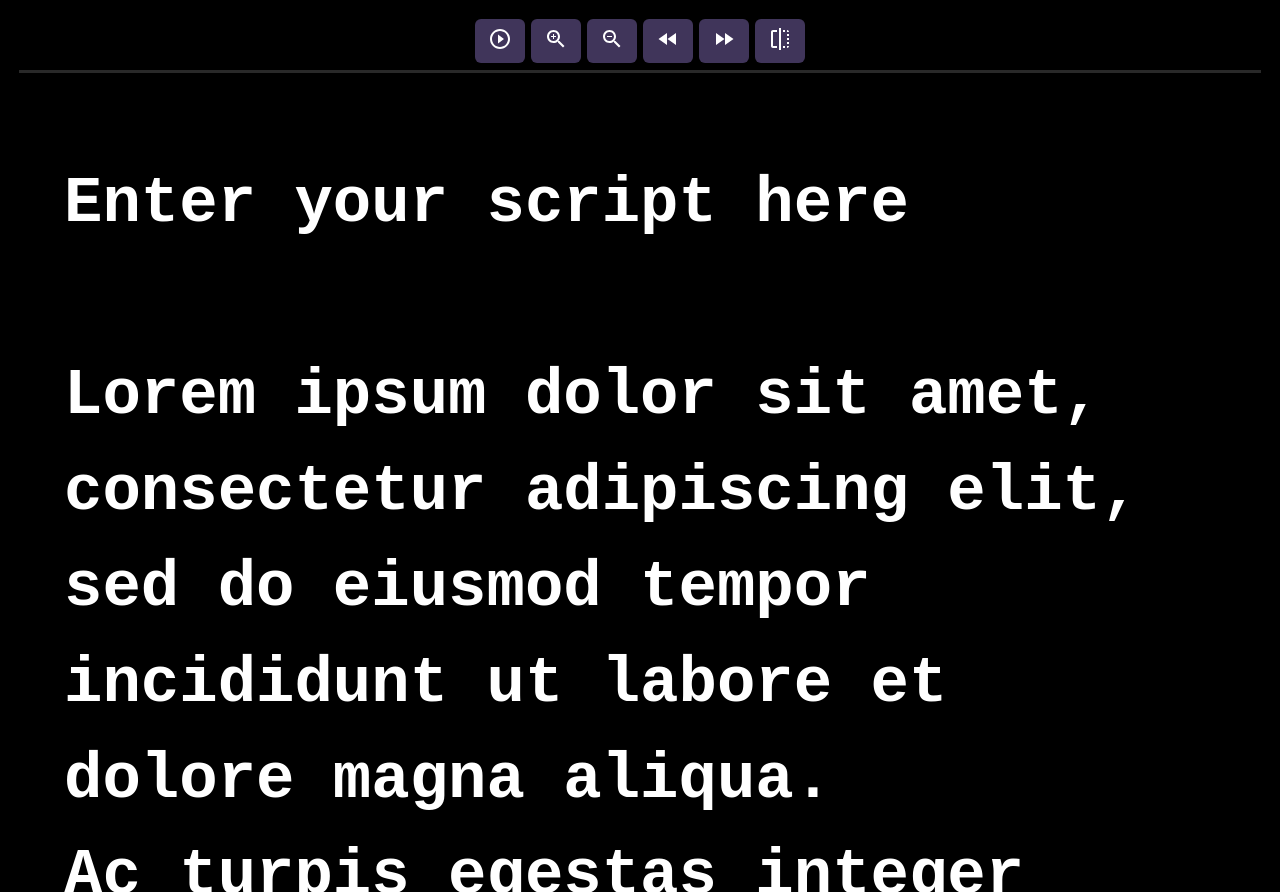
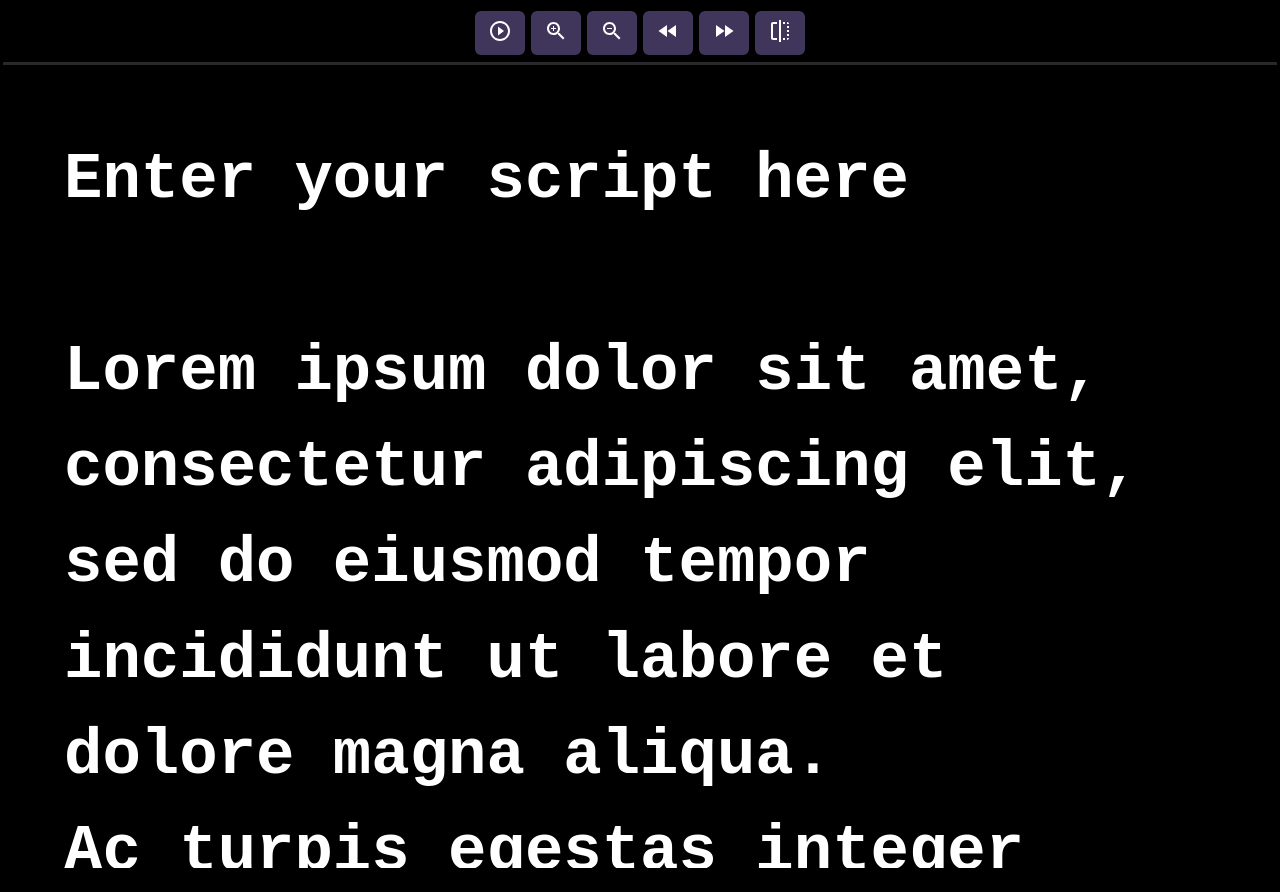
Before and after one commit to KyleTryon/TSTV-Teleprompter, a website: page public/index.html in a window 1280 px wide. After the commit the page ends 868 px from the top, so only its background shows below. Drawn offline with Linux system fonts and the light colour scheme; files whose address does not match are found by name.

Commit message:
compact nav

```diff
--- a/public/index.css
+++ b/public/index.css
@@ -33,9 +33,9 @@ main {
 nav {
   display: flex;
   flex-direction: column;
-  padding: 1em;
   width: 100%;
   align-items: center;
+  padding-top: 0.5em;
 }
 
 nav span {
```
